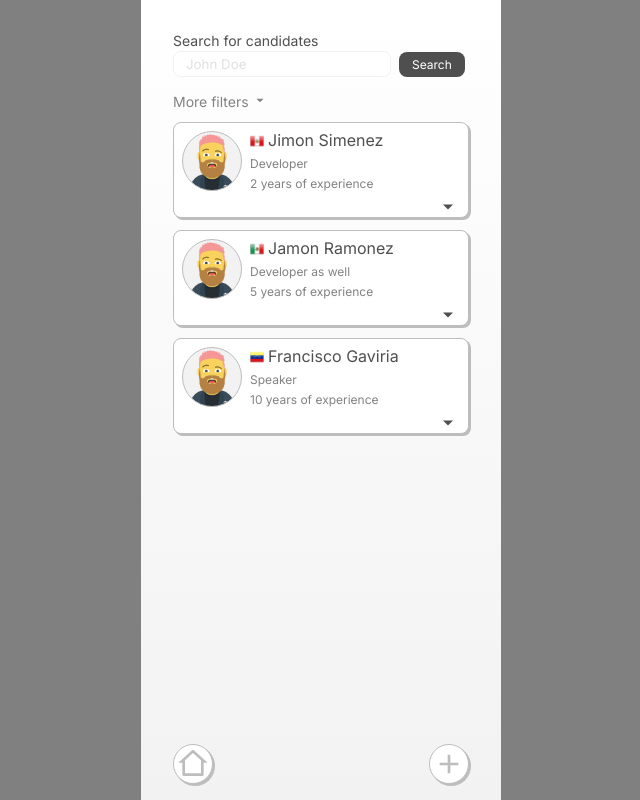
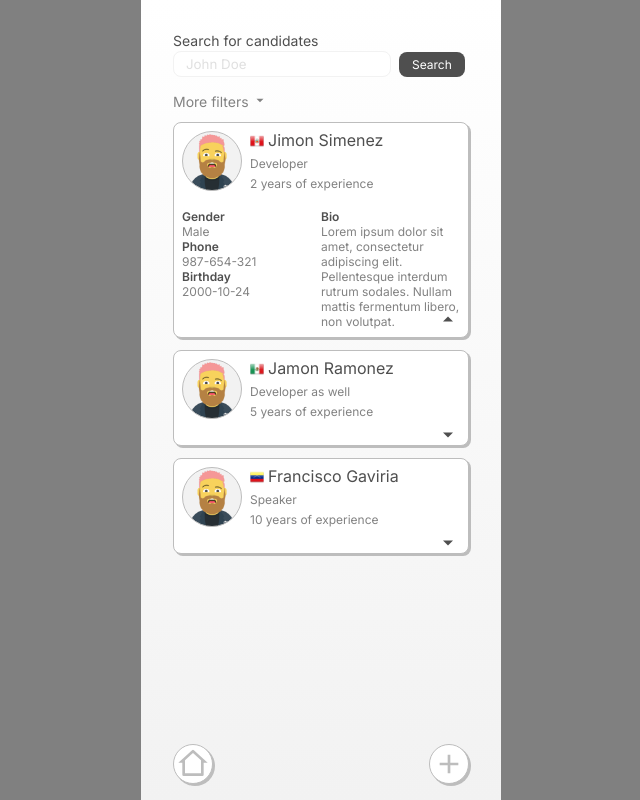
Before and after one commit to bllerenac/linkeable, a React (Create React App) app: page /search in a window 1280 px wide. Shown: the whole page, without its empty margins (319-959 px from the left). Built offline with nearby package versions, Linux system fonts and the light colour scheme.

Commit message:
Accordeon card was completed

```diff
--- /dev/null
+++ b/src/App.css
@@ -0,0 +1,8 @@
+.candidate.open main {
+  max-height: 1000px;
+  opacity: 1;
+}
+
+.candidate.open div i {
+  transform: translateY(-50%) rotate(180deg);
+}
--- a/src/App.js
+++ b/src/App.js
@@ -3,6 +3,7 @@ import Search from "./screens/Search";
 import MultiForm from "./screens/MultiForm";
 import { BrowserRouter as Router, Route, Switch } from "react-router-dom";
 import { useState } from "react";
+import "./App.css";
 
 const initialCandidates = [
   {
--- a/src/components/CandidateCard.js
+++ b/src/components/CandidateCard.js
@@ -17,19 +17,16 @@ const Card = styled.div`
   box-shadow: 2px 2px 0px ${colors.gray4};
   border-radius: 8px;
   cursor: pointer;
-  & > svg {
-    font-size: 20px;
-    cursor: pointer;
+  & > div {
+    i {
+      transition: all 0.4s ease;
+    }
   }
   & > main {
     opacity: 0;
     max-height: 0;
     overflow-y: hidden;
     transition: all 0.4s ease;
-  }
-  & > open {
-    max-height: 1000px;
-    opacity: 1;
   }
 `;
 
@@ -78,7 +75,7 @@ const InfoHeaderContainer = styled.div`
   }
 `;
 
-const InfoArrow = styled.div`
+const InfoArrow = styled.i`
   position: absolute;
   bottom: -4px;
   right: 10px;
--- a/src/components/CandidateList.js
+++ b/src/components/CandidateList.js
@@ -15,14 +15,12 @@ function CandidateList() {
   const [candidates, setCandidates] = useState(initialCandidates);
 
   const toggleCandidate = index => {
-    console.log("Entro al toggle", index);
     setCandidates(candidates.map((candidate, i) => {
       if (i === index) {
         candidate.open = !candidate.open
       } else {
         candidate.open = false;
       }
-      console.log(candidate.open);
       return candidate;
     }))
   }
```
